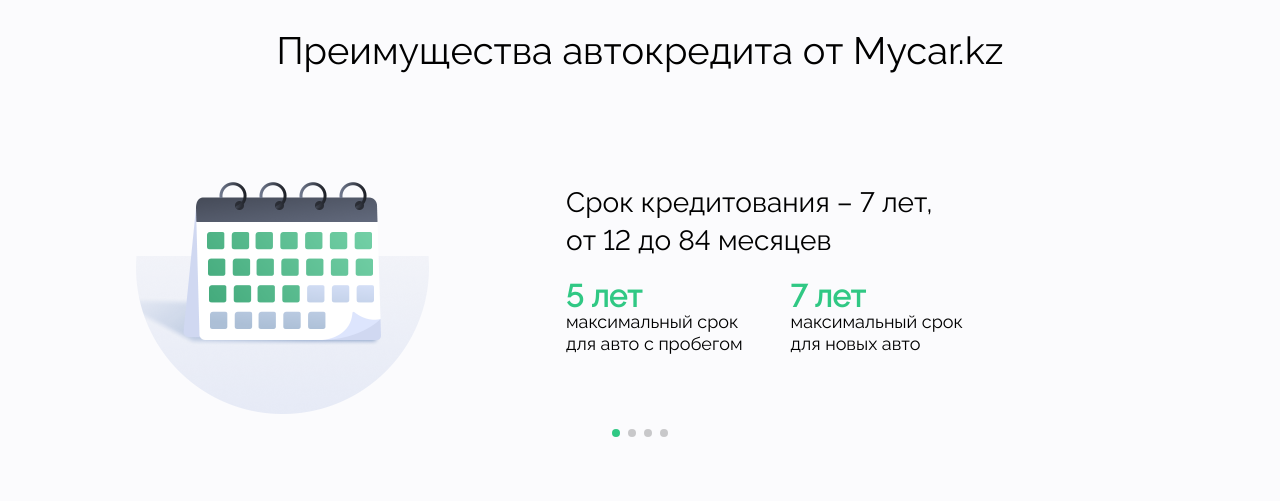
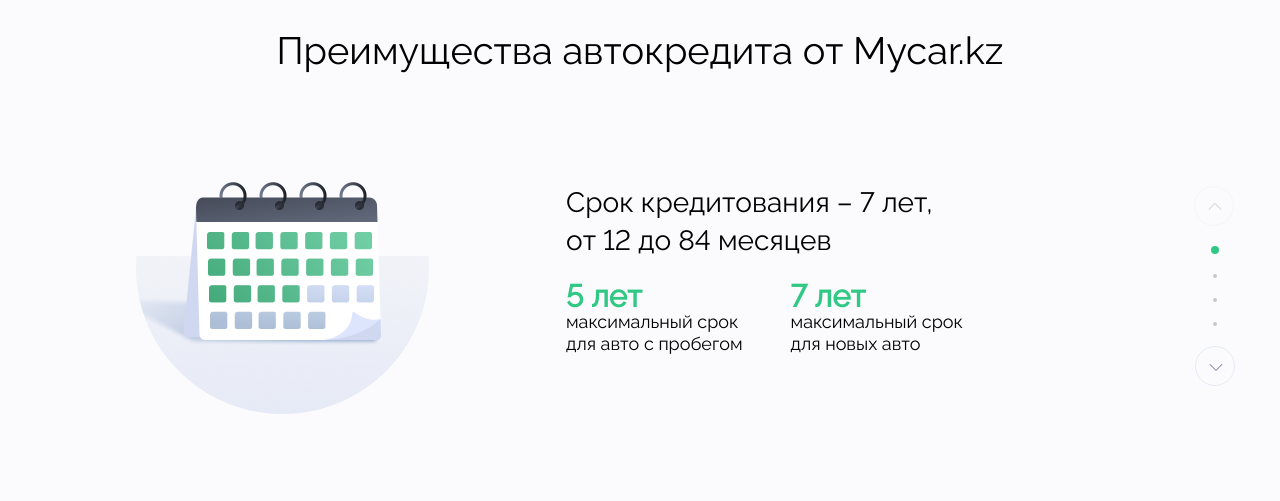
Before and after one commit to boverU/olx-mycar, a Vue app: page / in a window 1280 px wide. Shown: the part 840-1341 px from the top of the page. Built offline with nearby package versions, Linux system fonts and the light colour scheme; no server answers.

Commit message:
added slide buttons for desktop version of slider component

```diff
--- a/src/components/Slider.vue
+++ b/src/components/Slider.vue
@@ -1,4 +1,3 @@
-
 <template>
   <div class="advantages">
     <h3>
@@ -6,23 +5,24 @@
     </h3>
     <swiper class="swiper" :options="swiperOption">
       <swiper-slide>
-        <slider-element />
+        <slider-element/>
       </swiper-slide>
 
       <swiper-slide>
-        <slider-element2 />
+        <slider-element2/>
       </swiper-slide>
 
       <swiper-slide>
-        <slider-element3 />
+        <slider-element3/>
       </swiper-slide>
 
       <swiper-slide>
-        <slider-element4 />
+        <slider-element4/>
       </swiper-slide>
 
-      <div class="swiper-pagination" slot="pagination">
-      </div>
+      <div class="swiper-pagination" slot="pagination"></div>
+      <div class="swiper-button-prev" slot="button-prev"></div>
+      <div class="swiper-button-next" slot="button-next"></div>
 
     </swiper>
   </div>
@@ -30,7 +30,7 @@
 </template>
 
 <script>
-  import { Swiper, SwiperSlide } from 'vue-awesome-swiper'
+import {Swiper, SwiperSlide} from 'vue-awesome-swiper'
 import SliderElement from './common/SliderElement.vue'
 import SliderElement2 from './common/SliderElement_2.vue'
 import SliderElement3 from './common/SliderElement_3.vue'
@@ -52,19 +52,32 @@
   data() {
     return {
       swiperOption: {
-          direction: 'horizontal',
+        direction: window.innerWidth > 576
+            ? 'vertical'
+            : 'horizontal',
         pagination: {
           el: '.swiper-pagination',
           clickable: true,
+        },
+        onresize: () => {
+          this.$refs.swiper.$swiper.changeDirection(
+              window.innerWidth > 576
+                  ? 'vertical'
+                  : 'horizontal'
+          )
+        },
+        navigation: {
+          nextEl: '.swiper-button-next',
+          prevEl: '.swiper-button-prev',
         }
       }
     }
-    }
+  },
 }
 </script>
 
-<style lang="scss" >
-  // @import './base.scss';
+<style lang="scss">
+//@import './base.scss';
 .swiper {
   height: 330px;
   width: 100%;
@@ -74,24 +87,90 @@
     height: 8px;
     background-color: #30C884 !important;
   }
+
+  .swiper-button-next {
+    width: 40px;
+    height: 40px;
+    right: 4px;
+    left: auto;
+    border-radius: 25px;
+    border: 1px solid #E5EAF5;
+    transform: rotate(
+            90deg
+    );
+    top: 225px;
+    margin-top: unset;
+
+    &:after {
+      margin-left: 2px;
+      margin-bottom: 2px;
+      transform: scale(0.3);
+      color: #7E88A4;
+    }
   }
 
-  .advantages{
+  .swiper-button-prev {
+    width: 40px;
+    height: 40px;
+    border-radius: 25px;
+    border: 1px solid #E5EAF5;
+    transform: rotate(
+            90deg
+    );
+    top: 65px;
+    left: unset;
+    right: 5px;
+    margin-top: unset;
+
+    &:after {
+      margin-left: 0;
+      margin-bottom: 2px;
+      transform: scale(0.3);
+      color: #7E88A4;
+    }
+  }
+
+  .swiper-pagination-bullets {
+    top: 0;
+    right: 20px;
+    left: unset;
+    width: auto;
+    height: 100%;
+    display: flex;
+    justify-content: center;
+    align-items: center;
+    flex-direction: column;
+    transform: none;
+  }
+
+  .swiper-pagination-bullet:not(.swiper-pagination-bullet-active) {
+    width: 4px !important;
+    height: 4px !important;
+  }
+
+  .swiper-pagination-bullet {
+    margin: 10px 0 !important;
+  }
+}
+
+.advantages {
   width: 100%;
   height: 389px;
   margin-top: 120px;
-      h3{
+
+  h3 {
     font-size: 38px;
     text-align: center;
     margin-bottom: 48px;
   }
 }
-  .my-bullet{
+
+.my-bullet {
   background-color: #0000;
 }
 
 @media (max-width: 576px) {
-    .advantages{
+  .advantages {
     margin-top: 48px;
     height: fit-content;
 
@@ -106,11 +185,25 @@
   .swiper {
     height: 480px;
 
+
+    .swiper-button-next {
+      display: none;
+    }
+    .swiper-button-prev {
+      display: none;
+    }
     .swiper-pagination-bullets {
-        bottom: 0px;
+      top: unset !important;
+      right: 0 !important;
+      left: 0 !important;
+      height: auto !important;
+      width: 100% !important;
+      bottom: 10px;
       display: flex;
       justify-content: center;
       align-items: center;
+      flex-direction: row;
+
     }
 
     .swiper-pagination-bullet:not(.swiper-pagination-bullet-active) {
```
Lines whose indentation alone changed are shown as unchanged.
